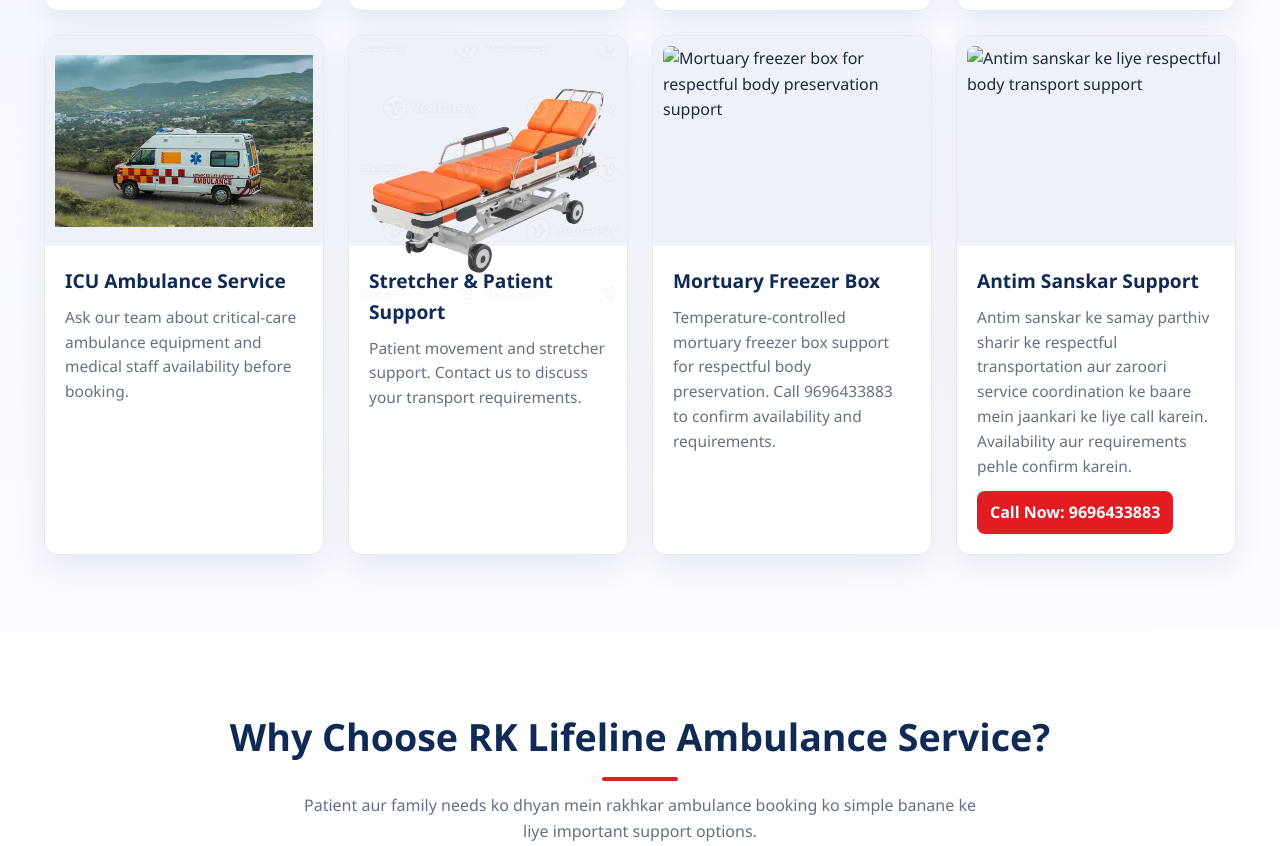
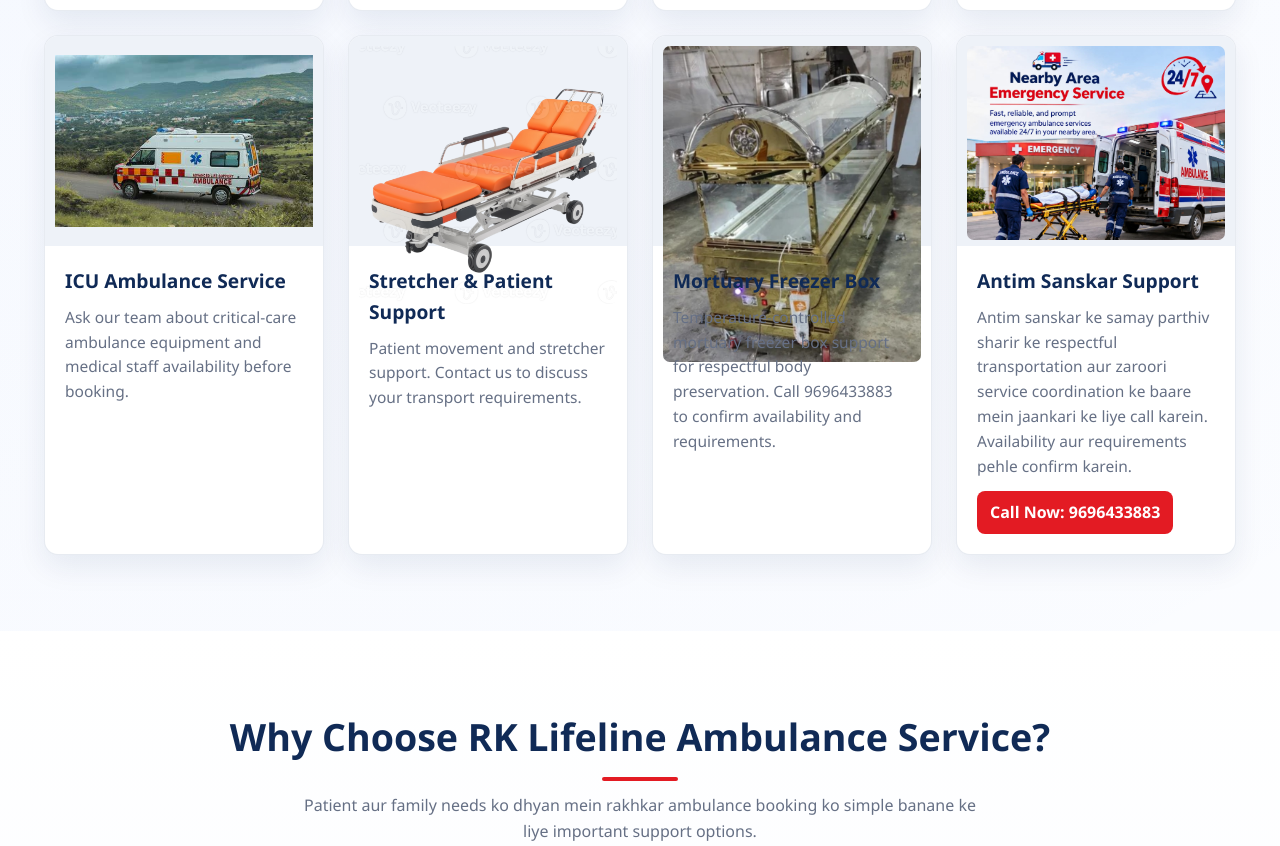
Before and after one commit to rakeshyadav46344-cyber/rk-lifeline-ambulance, a plain HTML site: page index.html in a window 1280 px wide. Shown: the part 1396-2242 px from the top of the page. Drawn offline with Linux system fonts and the light colour scheme.

Commit message:
Update index.html

```diff
--- a/index.html
+++ b/index.html
@@ -351,11 +351,11 @@
           <div class="card-content"><h3>Stretcher & Patient Support</h3><p>Patient movement and stretcher support. Contact us to discuss your transport requirements.</p></div>
         </article>
         <article class="card">
-          <div class="card-img-wrap"><img src="mortuary-freezer-box.jpg" alt="Mortuary freezer box for respectful body preservation support" class="card-img"></div>
+          <div class="card-img-wrap"><img src="box img.jpeg" alt="Mortuary freezer box for respectful body preservation support" class="card-img"></div>
           <div class="card-content"><h3>Mortuary Freezer Box</h3><p>Temperature-controlled mortuary freezer box support for respectful body preservation. Call 9696433883 to confirm availability and requirements.</p></div>
         </article>
         <article class="card">
-          <div class="card-img-wrap"><img src="mortuary-freezer-box.jpg" alt="Antim sanskar ke liye respectful body transport support" class="card-img"></div>
+          <div class="card-img-wrap"><img src="WhatsApp Image 2026-10-04 at 2.20.06 PM.jpeg" alt="Antim sanskar ke liye respectful body transport support" class="card-img"></div>
           <div class="card-content"><h3>Antim Sanskar Support</h3><p>Antim sanskar ke samay parthiv sharir ke respectful transportation aur zaroori service coordination ke baare mein jaankari ke liye call karein. Availability aur requirements pehle confirm karein.</p><a class="card-call" href="tel:9696433883">Call Now: 9696433883</a></div>
         </article>
       </div>
```
